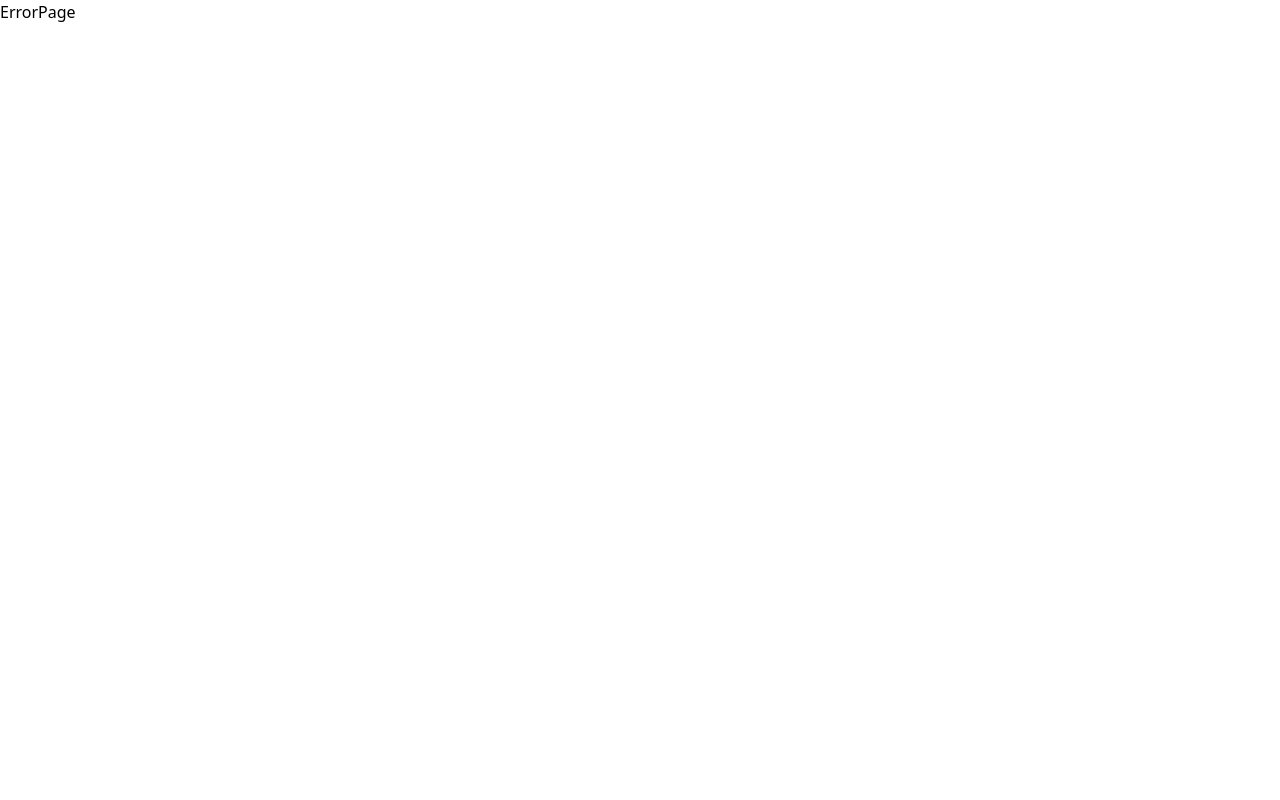
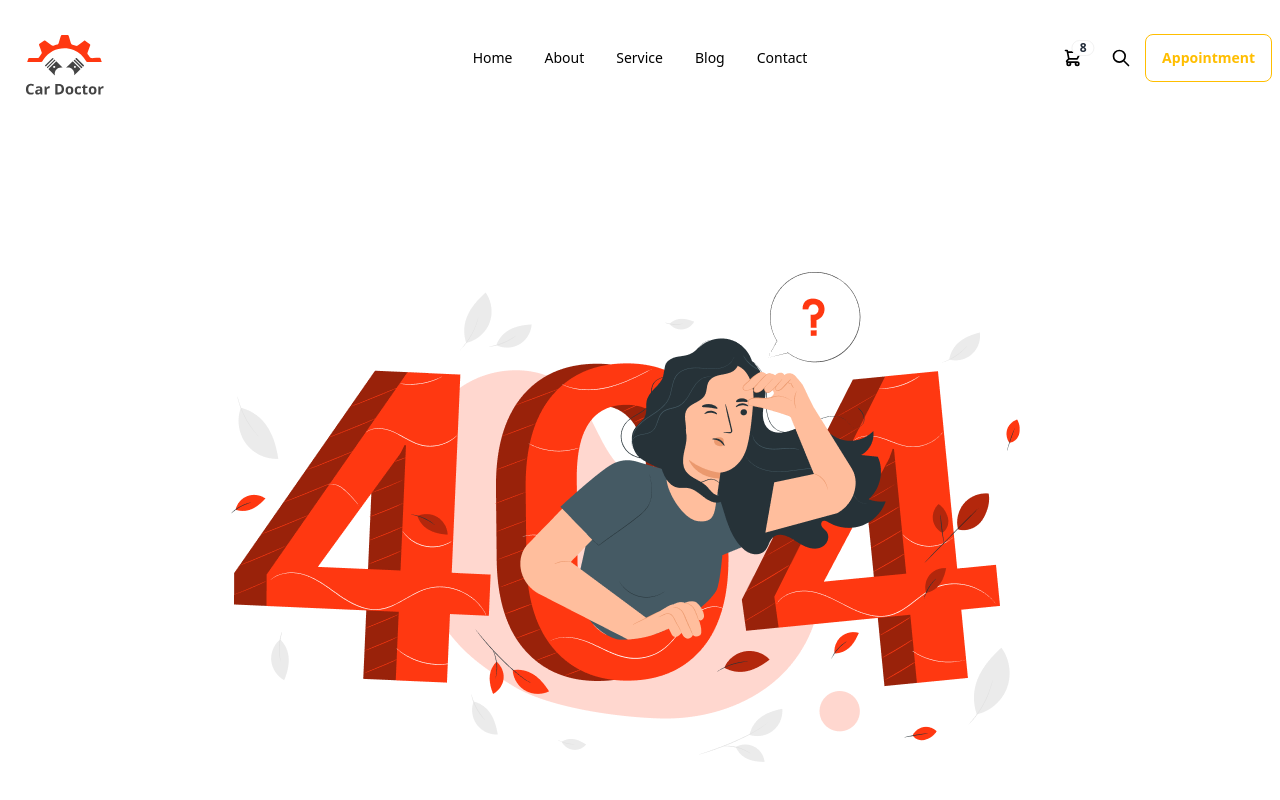
Before and after one commit to mehediriad/car-doctor-client, a React (Vite) app: page /checkout/1 in a window 1280 px wide. Before the commit this address had no page. Shown: the top 800 px of the page. Built offline with nearby package versions, Linux system fonts and the light colour scheme.

Commit message:
not found page added

```diff
--- a/src/Pages/ErrorPage/ErrorPage.jsx
+++ b/src/Pages/ErrorPage/ErrorPage.jsx
@@ -1,10 +1,19 @@
-
+import Footer from "../../components/Footer/Footer";
+import Header from "../../components/Header/Header";
+import notFound from "../../assets/notfound.png"
 
 const ErrorPage = () => {
     return (
-        <div>
-            ErrorPage
-        </div>
+        <>
+            <div className="max-w-7xl mx-auto">
+                <Header />
+                <div className="flex justify-center items-center h-screen">
+                    <img src={notFound} alt="Not Found" />
+                </div>
+
+            </div>
+            <Footer />
+        </>
     );
 };
 
```
Also changed, not shown: src/assets/notfound.png (added).
